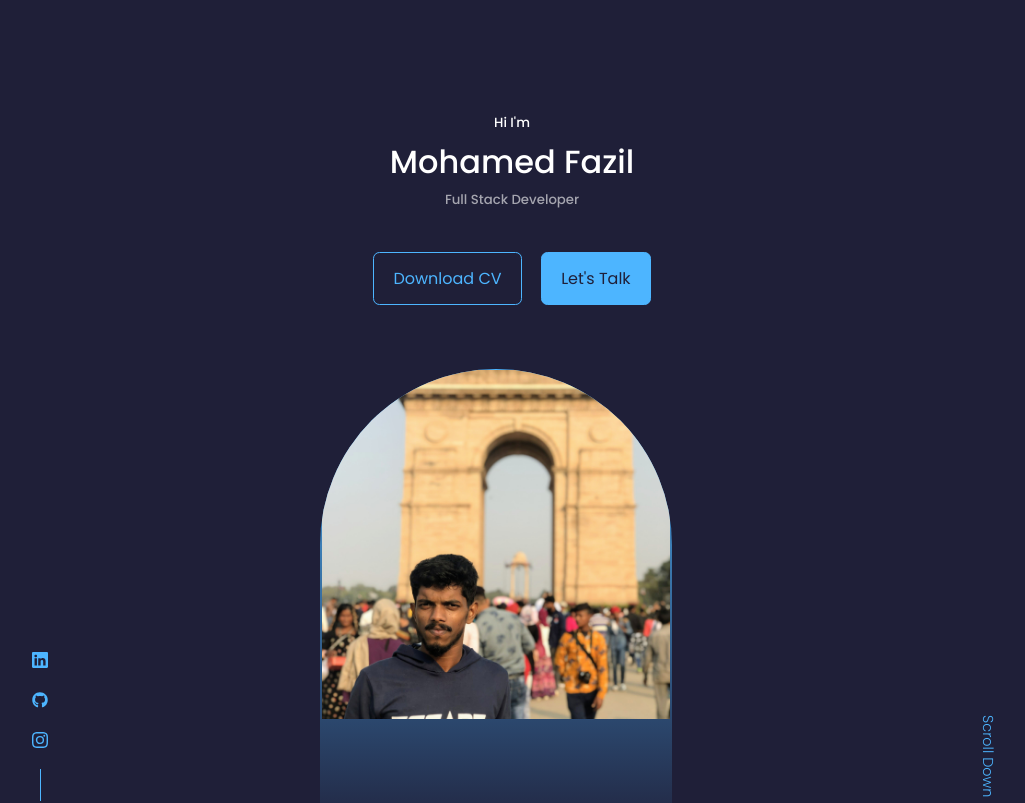
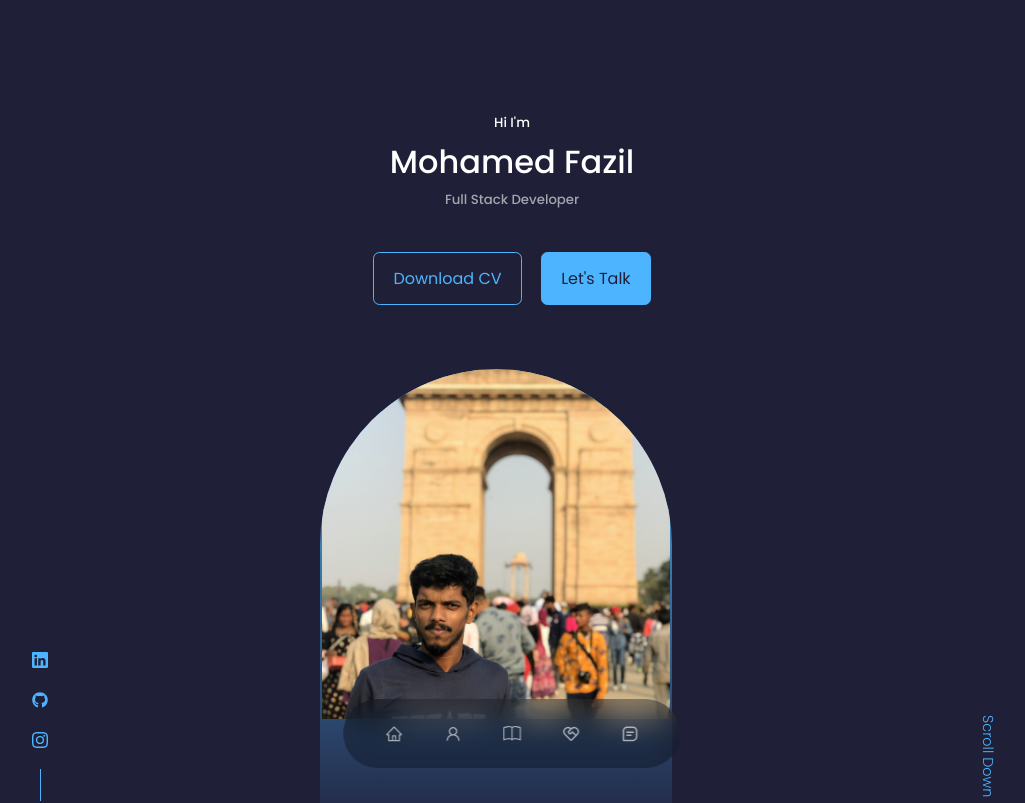
Before and after one commit to mohamedfazilk/React-Portfolio, a React (Create React App) app: page / in a window 1280 px wide. Shown: the top 803 px of the page, without its empty margins (128-1153 px from the left). Built offline with nearby package versions, Linux system fonts and the light colour scheme.

Commit message:
style the nav and anchor tag

```diff
--- a/src/components/nav/Nav.jsx
+++ b/src/components/nav/Nav.jsx
@@ -8,7 +8,7 @@ import {BiMessageSquareDetail} from 'react-icons/bi';
 const Nav = () => {
   return (
     <nav>
-      <a href=""><AiOutlineHome/></a>
+      <a href="#"  ><AiOutlineHome/></a>
       <a href="#about"><AiOutlineUser/></a>
       <a href="#experience"><BsBook/></a>
       <a href="#services"><RiServiceLine/></a>
--- a/src/components/nav/nav.css
+++ b/src/components/nav/nav.css
@@ -0,0 +1,32 @@
+nav {
+    background: rgba(0, 0,0, 0.3);
+    width: max-content;
+    display: block;
+    padding: 0.7rem 1.7rem;
+    z-index: 2;
+    position: fixed;
+    left: 50%;
+    transform: translateX(-50%);
+    bottom: 2rem;
+    display: flex;
+    gap: 0.8rem;
+    border-radius: 3rem;
+    backdrop-filter: blur(15px);
+}
+
+nav a {
+    background:transparent;
+    padding: 0.9rem;
+    border-radius: 50%;
+    display: flex;
+    color: var(--color-light);
+    font-size: 1.1rem;
+}
+
+nav a:hover {
+    background:rgba(0, 0, 0, 0.3)
+}
+
+nav a:active {
+    background:var(--color-bg);
+}
```
